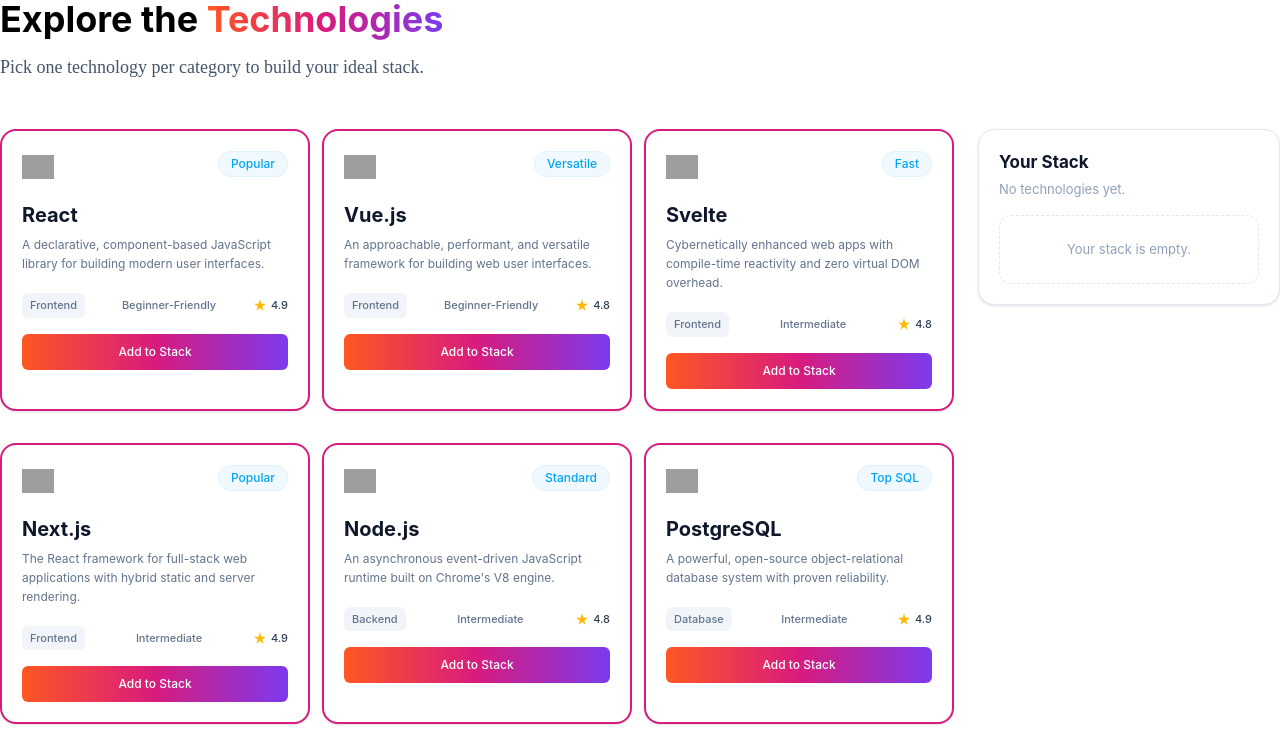
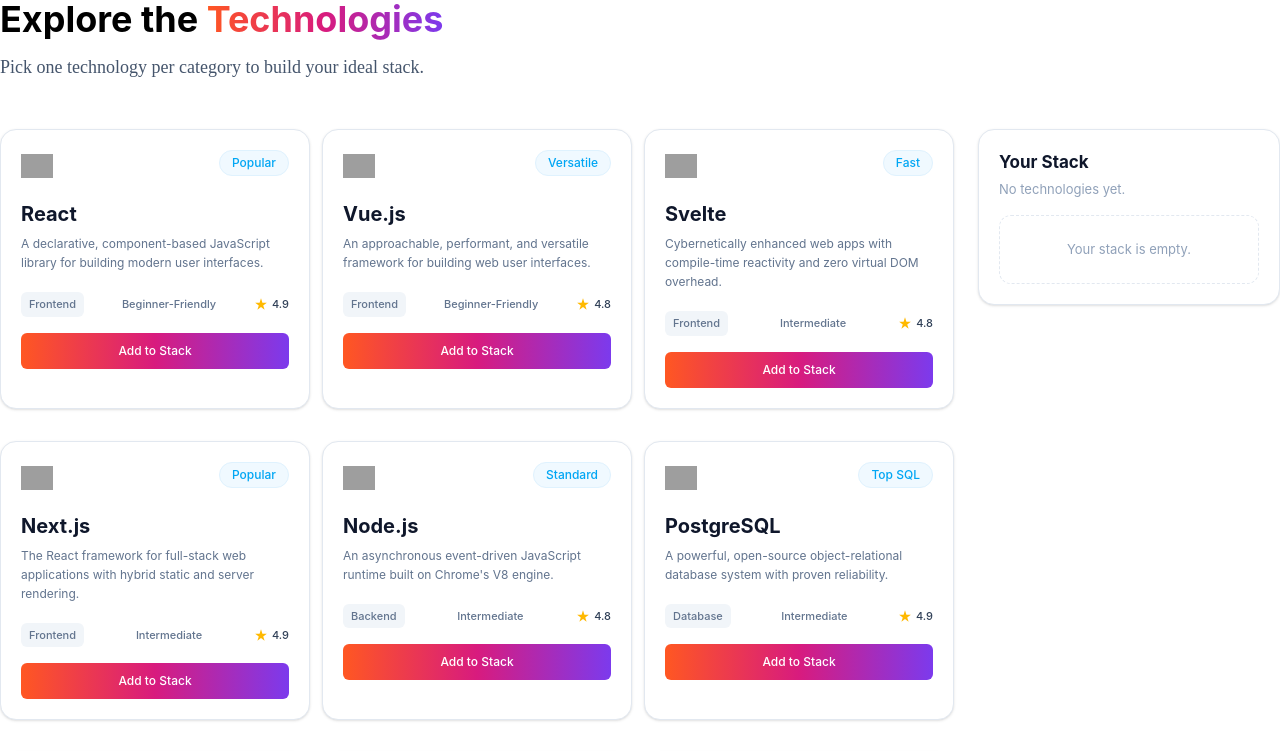
Before and after one commit to fuyad254/Assignment-5-Dev-Builder, a React (Vite) app: page / in a window 1280 px wide. Shown: the part 780-1531 px from the top of the page. Built offline with nearby package versions, Linux system fonts and the light colour scheme; grey boxes are pictures that could not be loaded.

Commit message:
fix bugs

```diff
--- a/src/explore/technologyCard.tsx
+++ b/src/explore/technologyCard.tsx
@@ -15,7 +15,7 @@
   setAddStack,
 }: technologyCardProps) {
 
-  const isSelected = addStack.find((item) => item.name === technology.name);
+  const isSelected = addStack.some((item) => item.name === technology.name);
 
   const handleEvent = () => {
     setAddStack([...addStack, technology]);
@@ -37,7 +37,7 @@
     <>
       <div
         className={` ${
-          isSelected === false
+          !isSelected
             ? `max-w-87.5 h-auto rounded-2xl border border-slate-200 bg-white p-5 shadow-sm transition-all duration-300 hover:-translate-y-1 hover:shadow-lg mt-5`
             : `max-w-87.5 h-auto rounded-2xl bg-white p-5 shadow-sm transition-all duration-300 hover:-translate-y-1 hover:shadow-lg mt-5 border-2 border-[#D81B7E]`
         }`}
```
